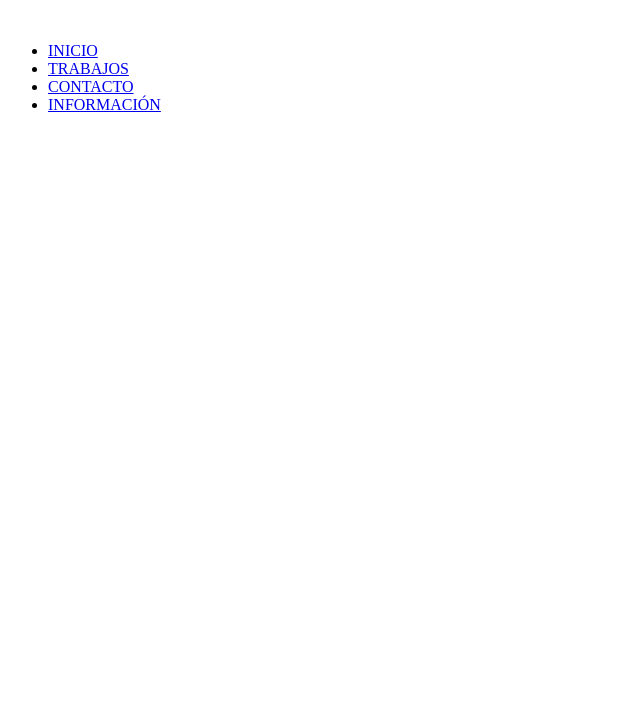
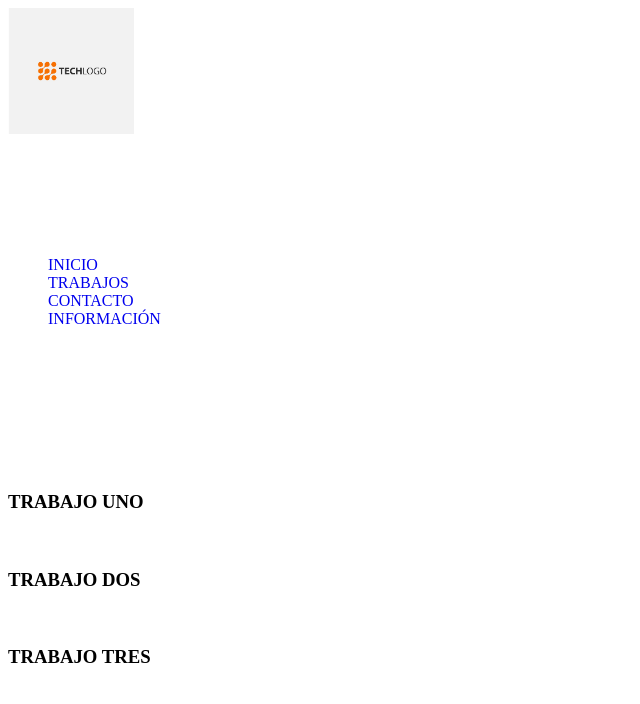
Before and after one commit to jesusagrafojo/Trabajolenguajes, a plain HTML site: page index.html in a window 1280 px wide. Shown: the whole page, without its empty margins (0-640 px from the left). Drawn offline with Linux system fonts and the light colour scheme.

Commit message:
añadiendocss

```diff
--- a/index.html
+++ b/index.html
@@ -8,7 +8,7 @@
 </head>
 <body>
     <header>
-        <a href="index.html"><img src="" alt=""></a>
+        <a href="index.html"><img src="imagenes/logo-diseno-tecnologico_1424-39.jpg" alt="" style="width:10%"></a>
     </header>
     <nav>
         <ul>
@@ -28,13 +28,16 @@
     </nav>
     <section>
         <article>
-
+            <h1>TRABAJO UNO</h1>
+            <img src="" alt="">
         </article>
         <article>
-
+            <h1>TRABAJO DOS</h1>
+            <img src="" alt="">
         </article>
         <aside>
-
+            <h1>TRABAJO TRES</h1>
+            <img src="" alt="">
         </aside>
     </section>
     <footer>
--- a/style.css
+++ b/style.css
@@ -0,0 +1,9 @@
+body{
+    display: grid;
+    grid-template-columns: repeat(1);
+    grid-template-rows: repeat(4,1fr);
+}
+a{text-decoration: none;}
+li{
+   list-style: none;
+}
```
